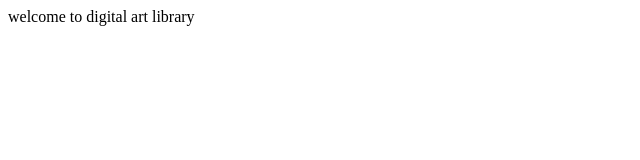
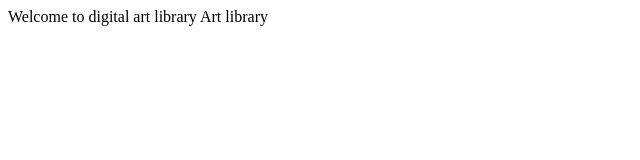
Before and after one commit to Scarcapone/basic, a plain HTML site: page index.html in a window 1280 px wide. Shown: the whole page, without its empty margins (0-640 px from the left). Drawn offline with Linux system fonts and the light colour scheme.

Commit message:
added art library

```diff
--- a/index.html
+++ b/index.html
@@ -1,3 +1,7 @@
 <html>
-welcome to digital art library
+
+  Welcome to digital art library
+
+  Art library
+
 </html>
```
